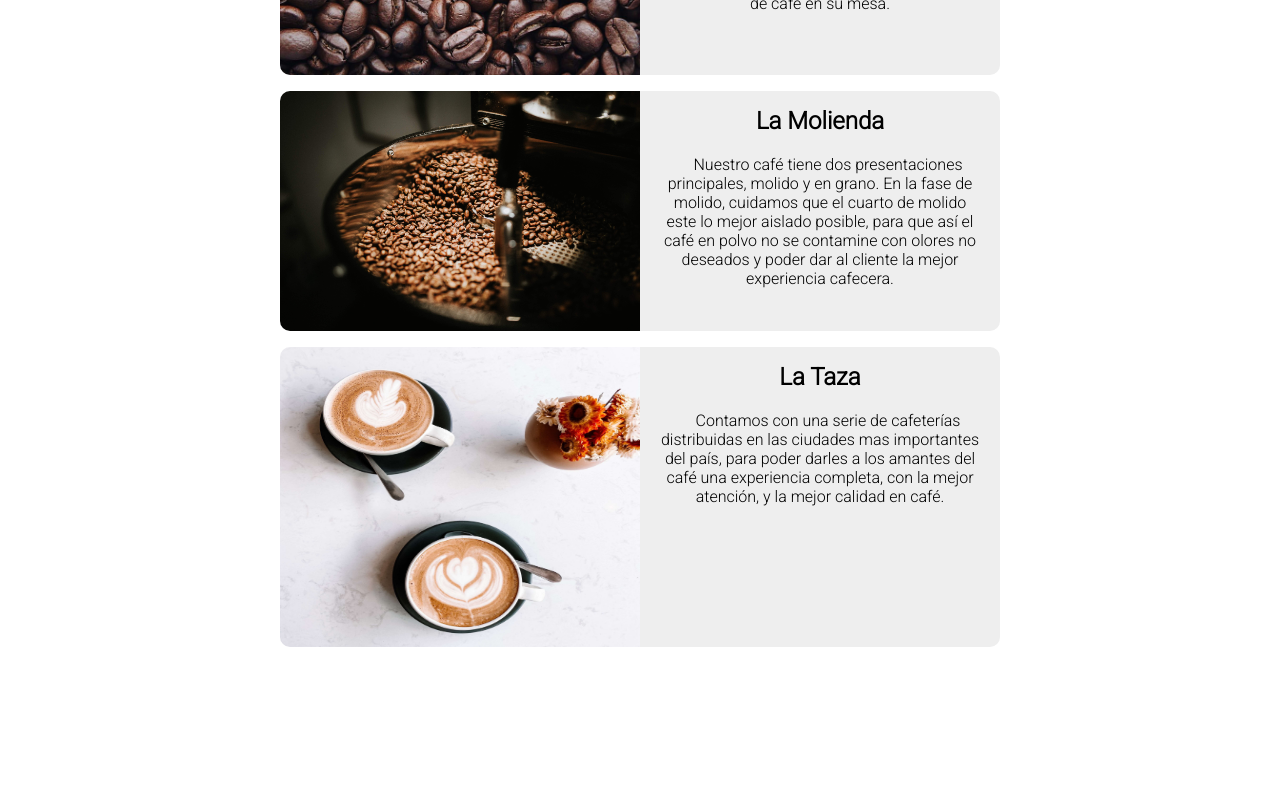
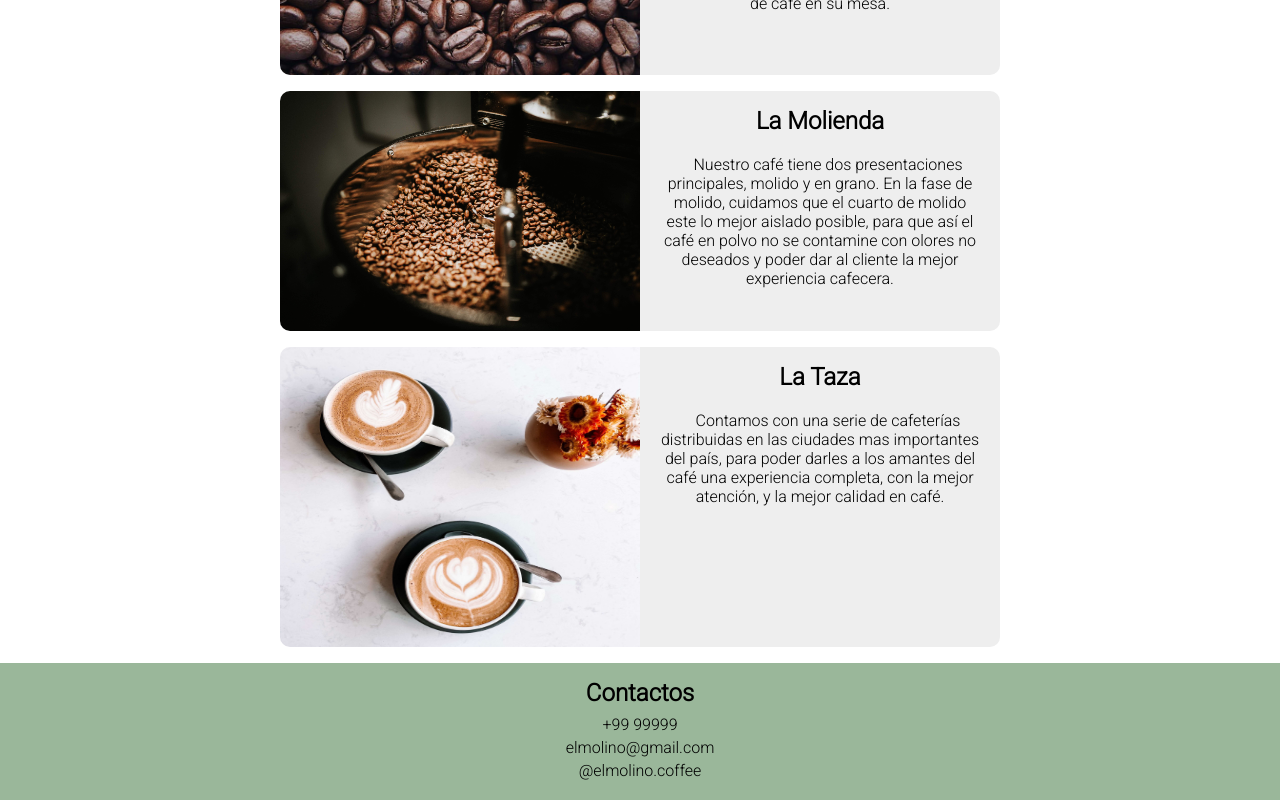
Before and after one commit to jepepper06/Angular-cofee-app, an Angular app: page / in a window 1280 px wide. Shown: the part 1693-2493 px from the top of the page. Before the commit the page ends 2340 px from the top, so only its background shows below. Built offline with nearby package versions, Linux system fonts and the light colour scheme; a web font is replaced by a local one.

Commit message:
Footer is in center

```diff
--- a/src/app/app.component.html
+++ b/src/app/app.component.html
@@ -1,3 +1,4 @@
 <app-header></app-header>
 <app-presentation></app-presentation>
 <app-card-list></app-card-list>
+<app-footer></app-footer>
--- a/src/app/components/footer/footer.component.html
+++ b/src/app/components/footer/footer.component.html
@@ -1 +1,10 @@
-<p>footer works!</p>
+<div class="footer">
+  <div class="footer-ul-container">
+    <h2>Contactos</h2>
+    <ul class="footer-ul">
+      <li class="footer-ul-item">+99 99999</li>
+      <li class="footer-ul-item">elmolino@gmail.com</li>
+      <li class="footer-ul-item">@elmolino.coffee</li>
+    </ul>
+  </div>
+</div>
--- a/src/app/components/footer/footer.component.scss
+++ b/src/app/components/footer/footer.component.scss
@@ -0,0 +1,17 @@
+.footer{
+  background-color: #9AB79A;
+  margin-top: 1rem;
+  padding-top: 1rem;
+  padding-bottom: 1rem;
+  .footer-ul-container{
+    h2{
+      margin-bottom: 8px;
+    }
+    text-align: center;
+    margin-left: auto;
+    margin-right: auto;
+    .footer-ul-item{
+      margin:4px;
+    }
+  }
+}
```
